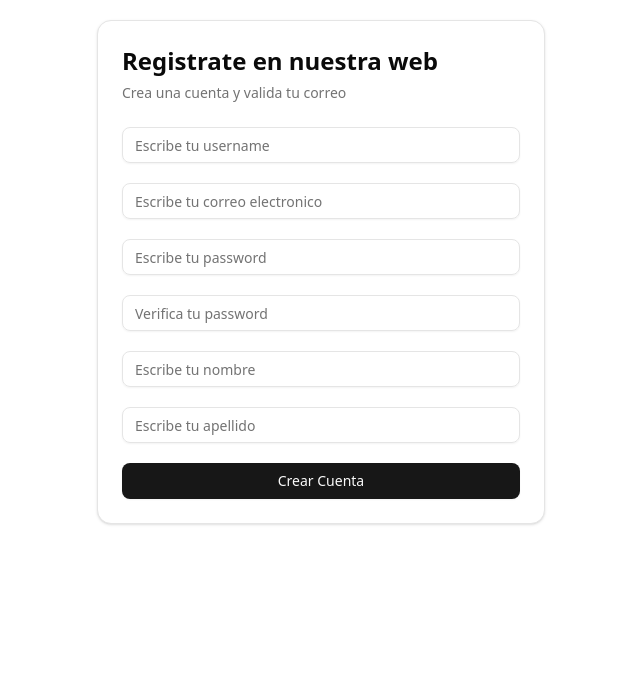
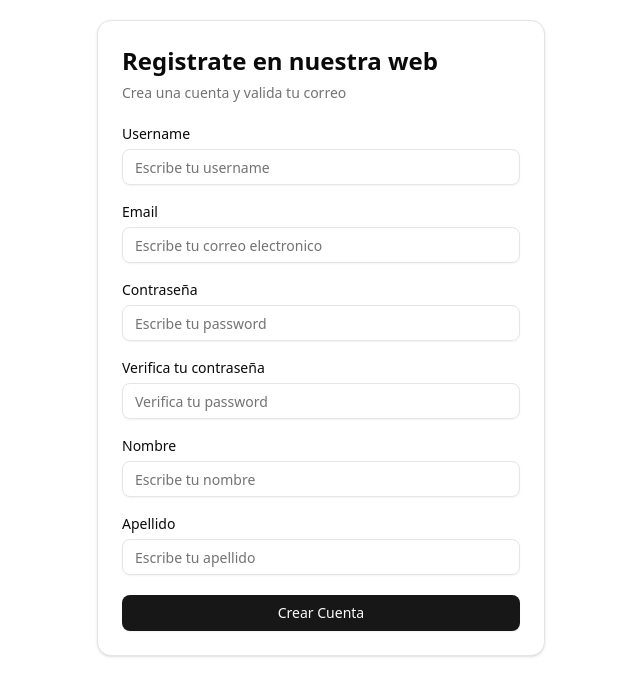
Before and after one commit to linder3hs/codigo-g25-backend, a Next.js app in the folder semana-6/email-test/: page / in a window 1280 px wide. Shown: the top 696 px of the page, without its empty margins (319-959 px from the left). Built offline with nearby package versions, Linux system fonts and the light colour scheme.

Commit message:
handle input change

```diff
--- a/semana-6/email-test/package.json
+++ b/semana-6/email-test/package.json
@@ -9,6 +9,7 @@
     "lint": "next lint"
   },
   "dependencies": {
+    "@radix-ui/react-label": "^2.1.7",
     "@radix-ui/react-slot": "^1.2.3",
     "class-variance-authority": "^0.7.1",
     "clsx": "^2.1.1",
--- /dev/null
+++ b/semana-6/email-test/src/components/ui/label.jsx
@@ -0,0 +1,23 @@
+"use client"
+
+import * as React from "react"
+import * as LabelPrimitive from "@radix-ui/react-label"
+
+import { cn } from "@/lib/utils"
+
+function Label({
+  className,
+  ...props
+}) {
+  return (
+    (<LabelPrimitive.Root
+      data-slot="label"
+      className={cn(
+        "flex items-center gap-2 text-sm leading-none font-medium select-none group-data-[disabled=true]:pointer-events-none group-data-[disabled=true]:opacity-50 peer-disabled:cursor-not-allowed peer-disabled:opacity-50",
+        className
+      )}
+      {...props} />)
+  );
+}
+
+export { Label }
--- a/semana-6/email-test/src/register/Register.jsx
+++ b/semana-6/email-test/src/register/Register.jsx
@@ -1,3 +1,6 @@
+"use client";
+
+import { useState } from "react";
 import { Button } from "@/components/ui/button";
 import {
   Card,
@@ -7,8 +10,27 @@ import {
   CardTitle,
 } from "@/components/ui/card";
 import { Input } from "@/components/ui/input";
+import { Label } from "@/components/ui/label";
 
 export function Register() {
+  const [inputs, setInputs] = useState({
+    username: "",
+    email: "",
+    password: "",
+    password_confirm: "",
+    first_name: "",
+    last_name: "",
+  });
+
+  const handleInputChange = (event) => {
+    const { name, value } = event.target;
+
+    setInputs({
+      ...inputs,
+      [name]: value,
+    });
+  };
+
   return (
     <Card className="w-full max-w-md mx-auto mt-5">
       <CardHeader>
@@ -19,46 +41,70 @@ export function Register() {
       </CardHeader>
       <CardContent>
         <form className="flex flex-col gap-5">
-          <div>
+          <div className="grid gap-2">
+            <Label htmlFor="username">Username</Label>
             <Input
+              id="username"
               type="text"
               name="username"
               placeholder="Escribe tu username"
+              onChange={handleInputChange}
+              value={inputs.username}
             />
           </div>
-          <div>
+          <div className="grid gap-2">
+            <Label htmlFor="email">Email</Label>
             <Input
+              id="email"
               type="email"
               name="email"
               placeholder="Escribe tu correo electronico"
+              onChange={handleInputChange}
+              value={inputs.email}
             />
           </div>
-          <div>
+          <div className="grid gap-2">
+            <Label htmlFor="password">Contraseña</Label>
             <Input
+              id="password"
               type="password"
               name="password"
               placeholder="Escribe tu password"
+              onChange={handleInputChange}
+              value={inputs.password}
             />
           </div>
-          <div>
+          <div className="grid gap-2">
+            <Label htmlFor="password_confirm">Verifica tu contraseña</Label>
             <Input
+              id="password_confirm"
               type="password"
               name="password_confirm"
               placeholder="Verifica tu password"
+              onChange={handleInputChange}
+              value={inputs.password_confirm}
             />
           </div>
-          <div>
+          <div className="grid gap-2">
+            <Label htmlFor="first_name">Nombre</Label>
             <Input
+              id="first_name"
               type="text"
               name="first_name"
               placeholder="Escribe tu nombre"
+              onChange={handleInputChange}
+              value={inputs.first_name}
             />
           </div>
-          <div>
+          <div className="grid gap-2">
+            <Label htmlFor="last_name">Apellido</Label>
             <Input
+              id="last_name"
               type="text"
               name="last_name"
               placeholder="Escribe tu apellido"
+              onChange={handleInputChange}
+              value={inputs.last_name}
             />
           </div>
           <Button type="submit">Crear Cuenta</Button>
```
Also changed, not shown: 1 other file (tests, documents, lock files or other folders).
